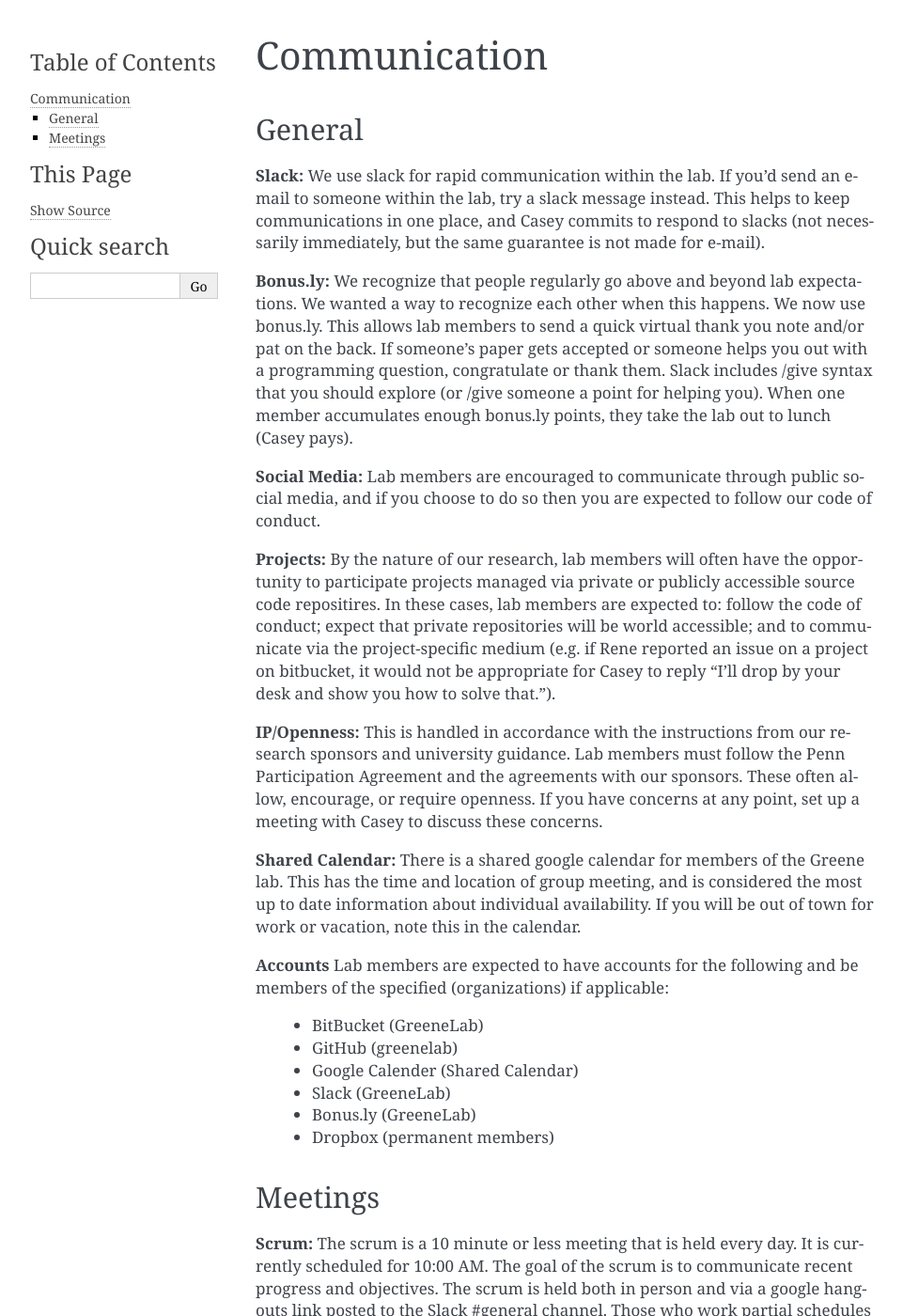
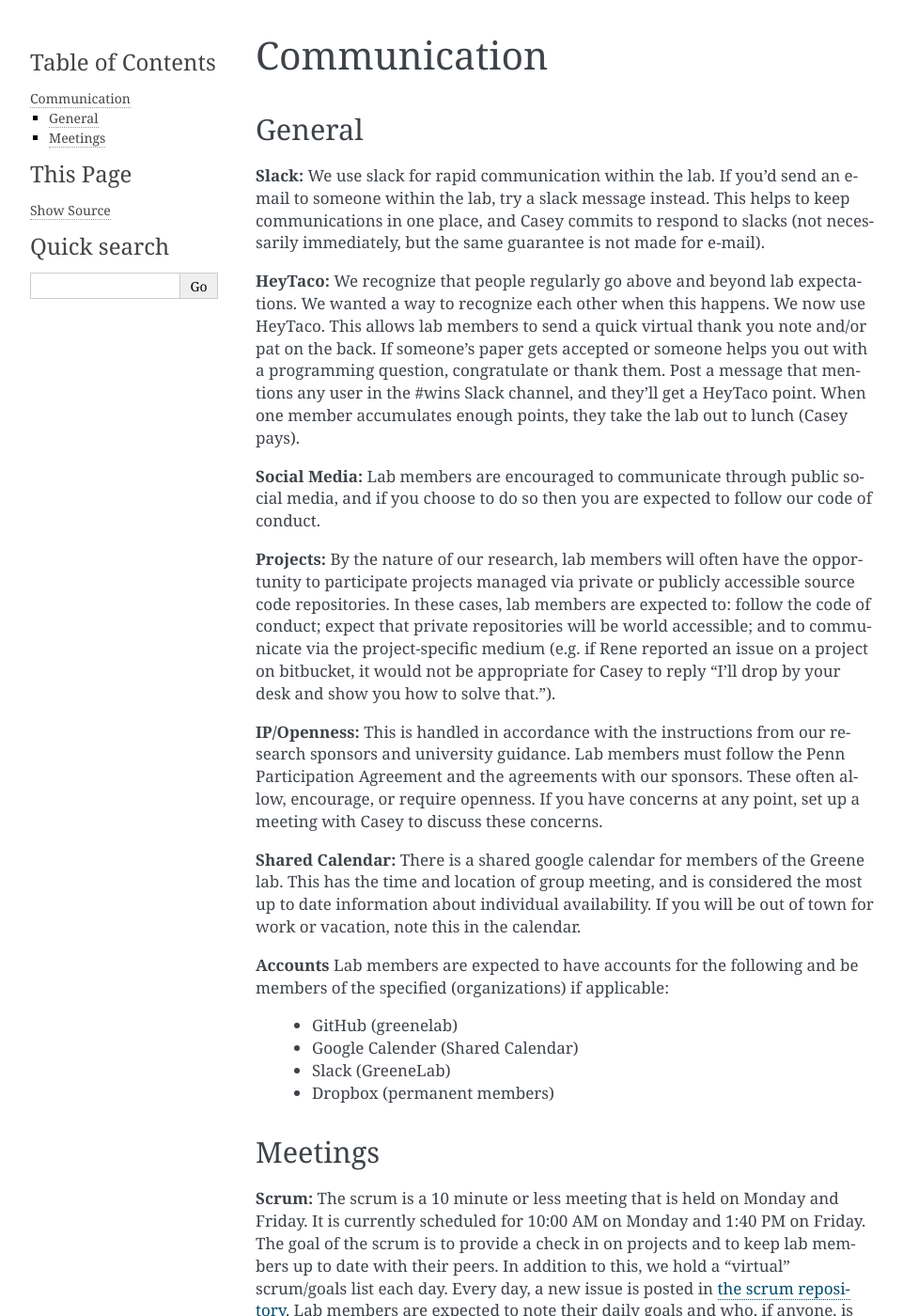
Before and after one commit to greenelab/onboarding, a Sphinx documentation site: the page built from source/communication.rst, in a window 1280 px wide and 1400 px high. Shown: the whole window at 94% size, without its empty margins (148-1109 px from the left). Built offline with Sphinx 7.4.7, drawn with Linux system fonts in a browser that asks for light colours; some of the changed text lies outside the part shown.

Commit message:
start to revamp scrum / lab meeting bits need major re-work

```diff
--- a/source/communication.rst
+++ b/source/communication.rst
@@ -9,14 +9,14 @@
 keep communications in one place, and Casey commits to respond to slacks (not
 necessarily immediately, but the same guarantee is not made for e-mail).
 
-**Bonus.ly:** We recognize that people regularly go above and beyond lab
+**HeyTaco:** We recognize that people regularly go above and beyond lab
 expectations. We wanted a way to recognize each other when this happens. We
-now use bonus.ly. This allows lab members to send a quick virtual thank you
+now use HeyTaco. This allows lab members to send a quick virtual thank you
 note and/or pat on the back. If someone’s paper gets accepted or someone helps
-you out with a programming question, congratulate or thank them. Slack includes
-/give syntax that you should explore (or /give someone a point for helping
-you). When one member accumulates enough bonus.ly points, they take the lab out
-to lunch (Casey pays).
+you out with a programming question, congratulate or thank them. Post a message
+that mentions any user in the #wins Slack channel, and they'll get a HeyTaco
+point. When one member accumulates enough points, they take the lab out to lunch
+(Casey pays).
 
 **Social Media:** Lab members are encouraged to communicate through public
 social media, and if you choose to do so then you are expected to follow our
@@ -24,7 +24,7 @@
 
 **Projects:** By the nature of our research, lab members will often have the
 opportunity to participate projects managed via private or publicly accessible
-source code repositires. In these cases, lab members are expected to: follow
+source code repositories. In these cases, lab members are expected to: follow
 the code of conduct; expect that private repositories will be world accessible;
 and to communicate via the project-specific medium (e.g. if Rene reported an
 issue on a project on bitbucket, it would not be appropriate for Casey to reply
@@ -43,28 +43,22 @@
 
 **Accounts**  Lab members are expected to have accounts for the following and be
 members of the specified (organizations) if applicable:
-  * BitBucket (GreeneLab)
   * GitHub (greenelab)
   * Google Calender (Shared Calendar)
   * Slack (GreeneLab)
-  * Bonus.ly (GreeneLab)
   * Dropbox (permanent members)
 
 Meetings
 ~~~~~~~~~~~~~
 
-**Scrum:** The scrum is a 10 minute or less meeting that is held every day. It
-is currently scheduled for 10:00 AM. The goal of the scrum is to communicate
-recent progress and objectives. The scrum is held both in person and via a
-google hangouts link posted to the Slack #general channel. Those who work
-partial schedules (part-time employees, undergraduate students) are only
-expected to scrum on days that they work. In each scrum, every lab member
-provides a short summary of:
-
-    1. What specific item(s) he/she accomplished yesterday.
-    2. What specific item(s) he/she plans to accomplish today.
-    3. Who, if anyone, is blocking him/her?
-    4. Who, if anyone, is he/she blocking?
+**Scrum:** The scrum is a 10 minute or less meeting that is held on Monday and
+Friday. It is currently scheduled for 10:00 AM on Monday and 1:40 PM on Friday.
+The goal of the scrum is to provide a check in on projects and to keep lab
+members up to date with their peers. In addition to this, we hold a "virtual"
+scrum/goals list each day. Every day, a new issue is posted in
+`the scrum repository <https://github.com/greenelab/scrum/issues/>`_.
+Lab members are expected to note their daily goals and who, if anyone, is
+blocking the lab member and who, if anyone, the lab member is blocking.
 
 **Lab Meeting:** Lab meeting is held weekly at a location at Penn and also via
 the google hangouts link used for scrum. Scheduling is managed via a google
```
